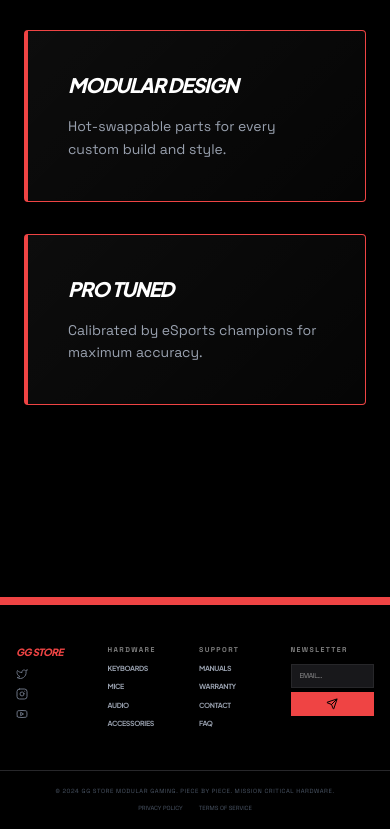
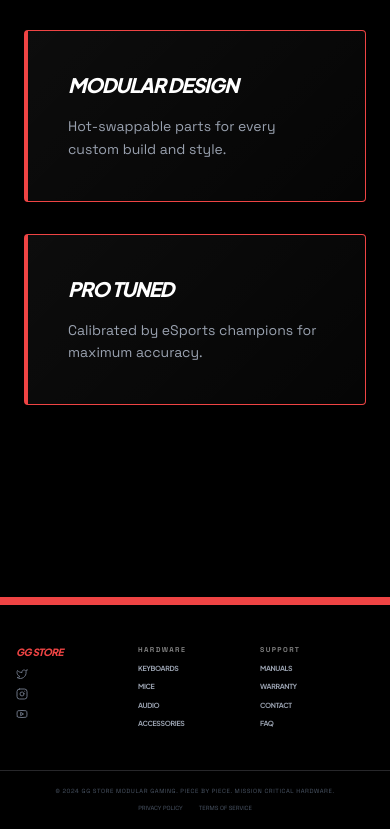
Before and after one commit to Rayzen1910/GG-Store, a React (Vite) app: page / in a window 390 px wide. Shown: the part 1608-2437 px from the top of the page. Built offline with nearby package versions, Linux system fonts and the light colour scheme; no server answers; the database is empty.

Commit message:
Hide newsletter on mobile and balance footer columns

```diff
--- a/src/components/Footer.tsx
+++ b/src/components/Footer.tsx
@@ -5,7 +5,7 @@ import { Link } from 'react-router-dom';
 export default function Footer() {
   return (
     <footer className="w-full border-t-8 border-brand-red bg-bg-primary mt-24 selection:bg-brand-red selection:text-brand-dark transition-colors duration-300">
-      <div className="grid grid-cols-4 md:grid-cols-12 gap-2 md:gap-12 px-4 lg:px-12 py-10 md:py-20 w-full max-w-7xl mx-auto">
+      <div className="grid grid-cols-3 md:grid-cols-12 gap-2 md:gap-12 px-4 lg:px-12 py-10 md:py-20 w-full max-w-7xl mx-auto">
         <div className="col-span-1 md:col-span-4">
           <Link to="/" className="text-[10px] md:text-3xl font-black text-brand-red uppercase italic tracking-tighter mb-2 md:mb-6 block">GG STORE</Link>
           <p className="text-gray-500 text-[6px] md:text-sm leading-tight md:leading-relaxed max-w-sm font-light hidden sm:block">
@@ -38,7 +38,7 @@ export default function Footer() {
           </div>
         </div>
 
-        <div className="col-span-1 md:col-span-4">
+        <div className="col-span-1 md:col-span-4 hidden md:block">
           <h4 className="font-mono text-[7px] md:text-[10px] font-bold text-text-primary mb-2 md:mb-8 uppercase tracking-[0.2em] opacity-50">Newsletter</h4>
           <p className="text-gray-500 text-[6px] md:text-xs mb-2 md:mb-6 uppercase tracking-tighter font-bold hidden sm:block">Join the waitlist for the next modular drop.</p>
           <div className="flex flex-col md:flex-row gap-1 md:gap-2">
```
Also changed, not shown: 1 other file (tests, documents, lock files or other folders).
